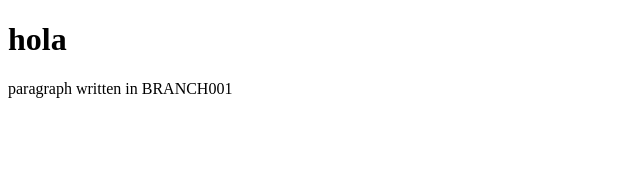
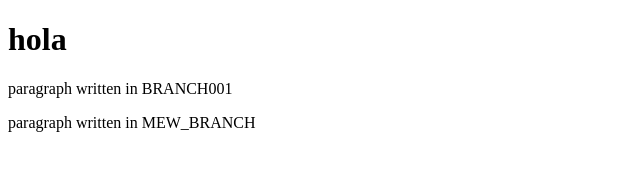
Before and after one commit to mother426/hi-there-every1, a plain HTML site: page index.html in a window 1280 px wide. Shown: the whole page, without its empty margins (0-640 px from the left). Drawn offline with Linux system fonts and the light colour scheme.

Commit message:
change made in NEW_BRANCH

```diff
--- a/index.html
+++ b/index.html
@@ -10,5 +10,6 @@
 <body>
     <h1>hola</h1>
     <p>paragraph written in BRANCH001</p>
+    <p>paragraph written in MEW_BRANCH</p>
 </body>
 </html>
```
